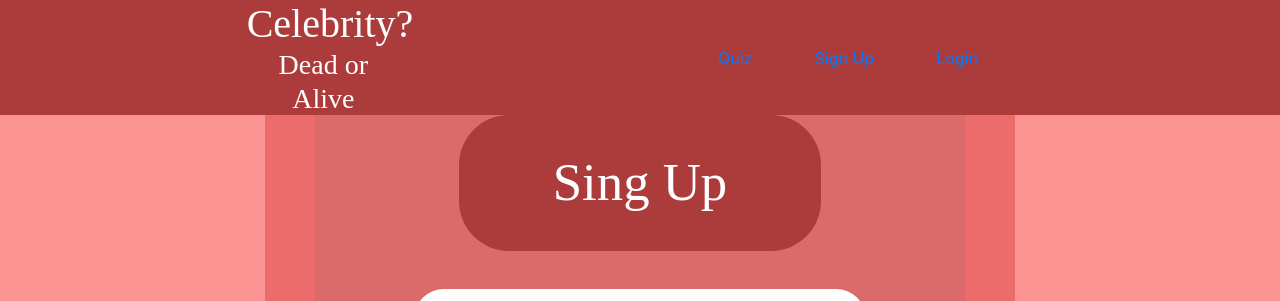
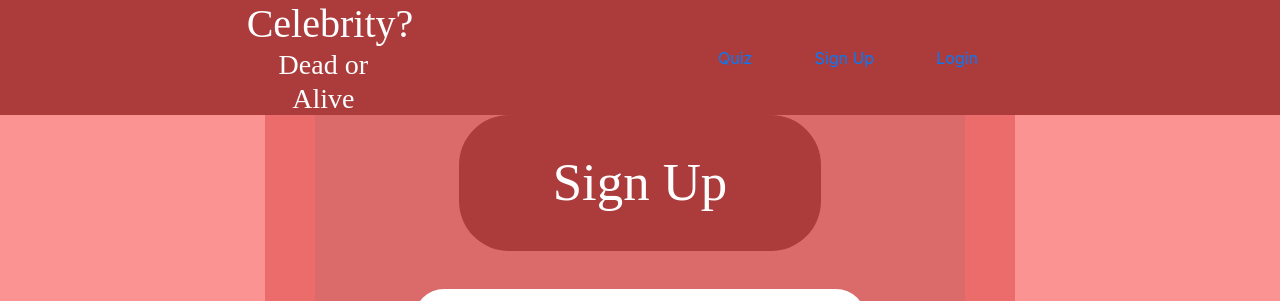
Before and after one commit to Buildweek-Dead-Celebrities/Frontend, a React (Create React App) app in the folder celeb-doa/: page /sign-up in a window 1280 px wide. Shown: the top 301 px of the page. Built offline with nearby package versions, Linux system fonts and the light colour scheme; a web font is replaced by a local one.

Commit message:
updated SingUp to SignUp

```diff
--- a/celeb-doa/src/components/SignUp.js
+++ b/celeb-doa/src/components/SignUp.js
@@ -32,7 +32,7 @@ const SignUp = (props) =>{
 
             <div className='form'>
 
-                <h2 className='sign-up' >Sing Up</h2>
+                <h2 className='sign-up' >Sign Up</h2>
 
                 <form  className='sign-up-form' onSubmit={handleSubmit}>
                     <input
```
